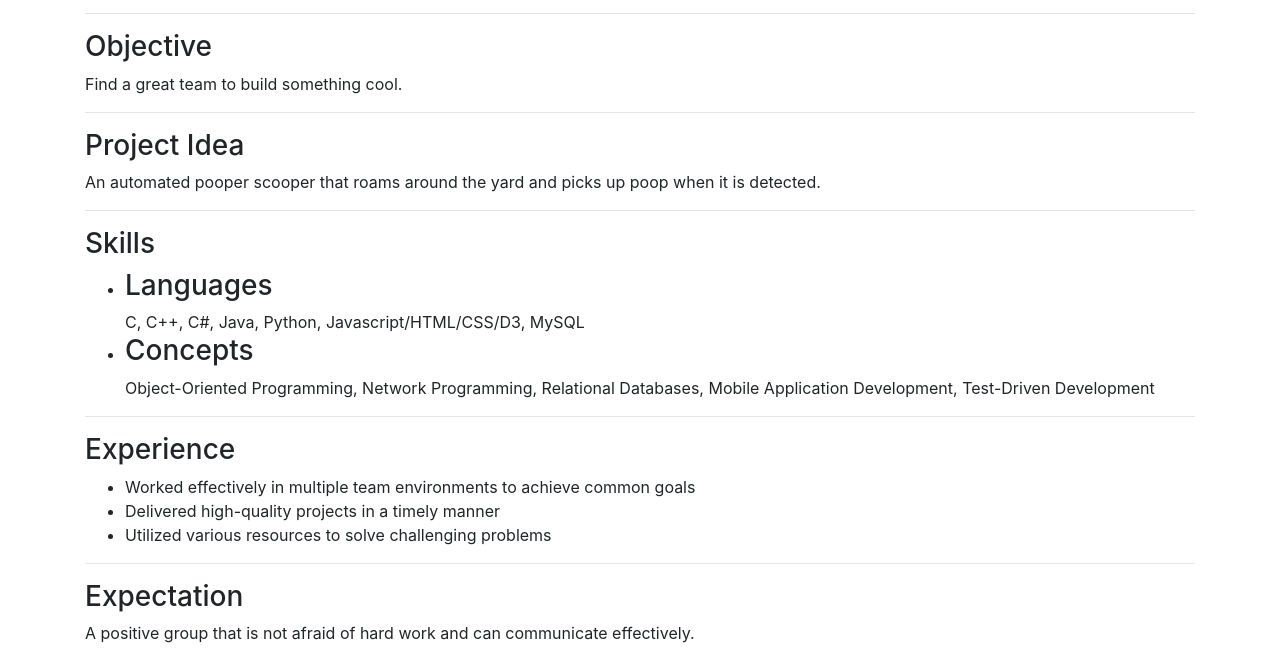
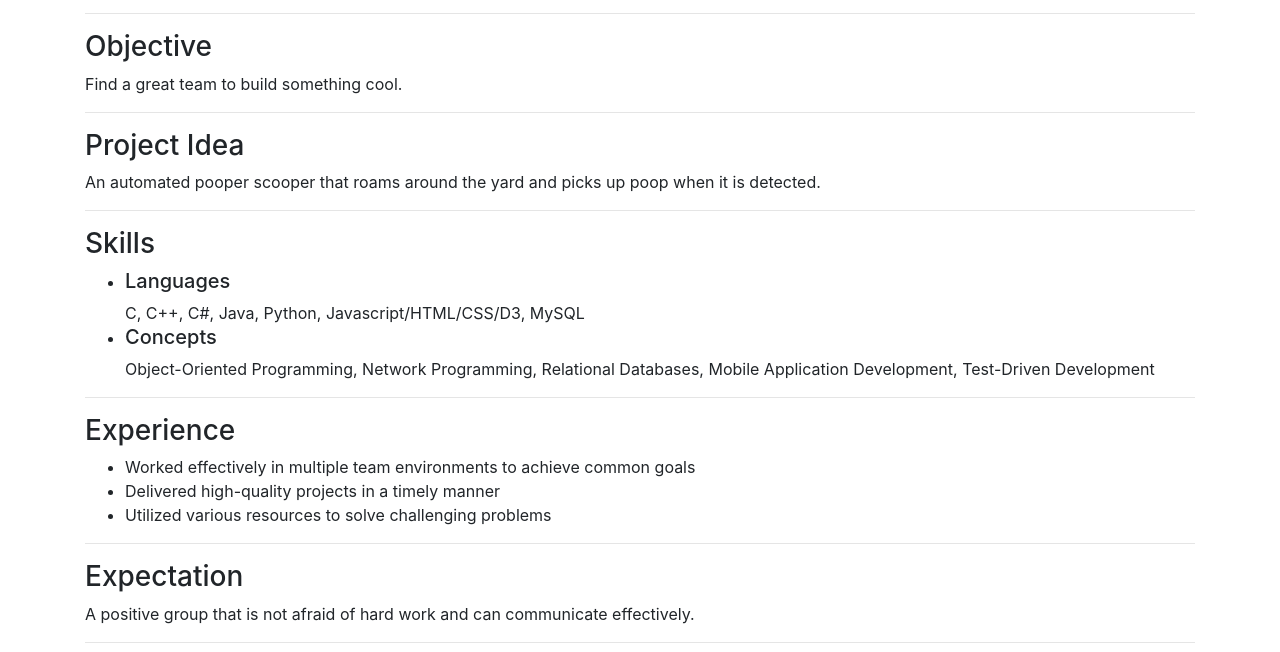
Before and after one commit to BradySmith1019/Resume, a plain HTML site: page index.html in a window 1280 px wide. Shown: the part 148-800 px from the top of the page. Drawn offline with nearby package versions, Linux system fonts and the light colour scheme.

Commit message:
updated_again

```diff
--- a/index.html
+++ b/index.html
@@ -54,10 +54,10 @@ An automated pooper scooper that roams around the yard and picks up poop when it
 
 <h3>Skills</h3>
 <ul>
-    <li><h3>Languages</h3>
+    <li><h5>Languages</h5>
         C, C++, C#, Java, Python, Javascript/HTML/CSS/D3, MySQL
     </li>
-    <li><h3>Concepts</h3>
+    <li><h5>Concepts</h5>
         Object-Oriented Programming, Network Programming, Relational Databases, Mobile Application Development,
         Test-Driven Development
     </li>
```
